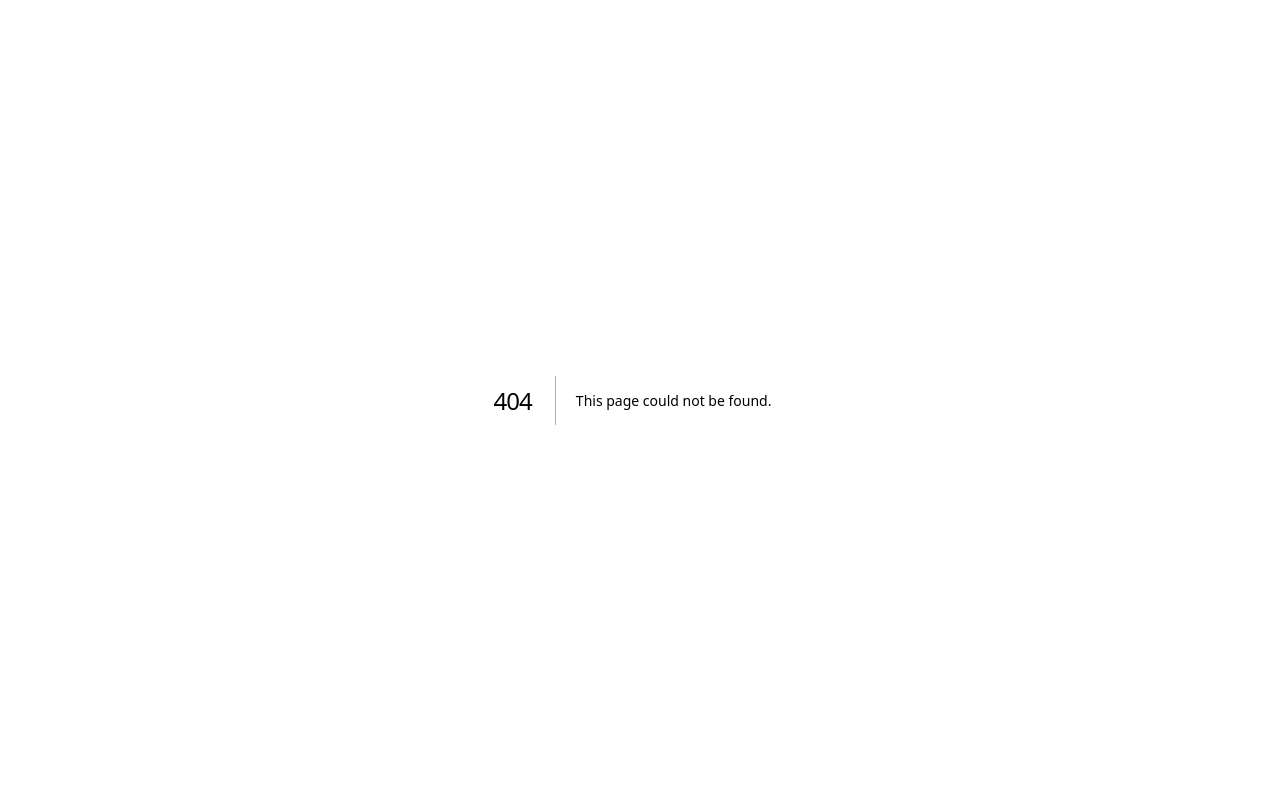
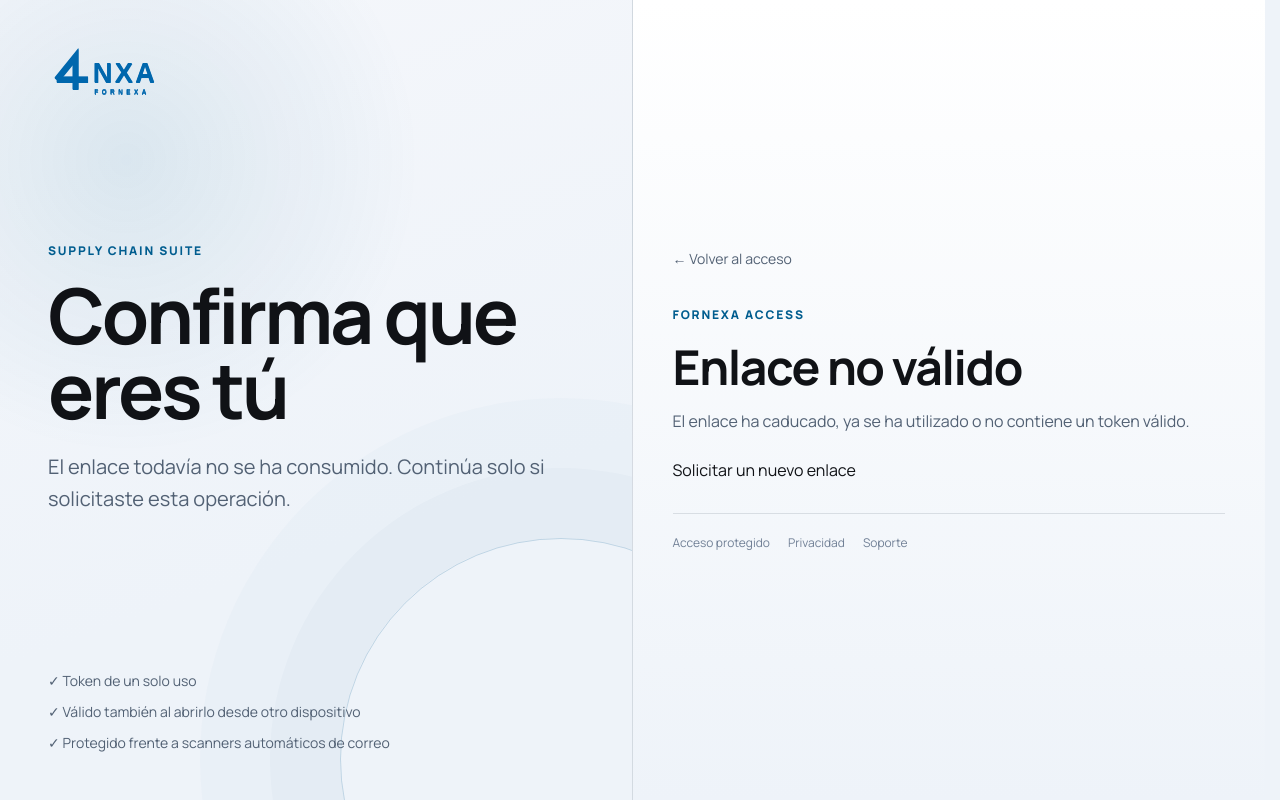
Before and after one commit to fragonh2-boop/Fornexa, a Next.js app: page /auth/verify in a window 1280 px wide. Before the commit this address had no page. Built offline with nearby package versions, Linux system fonts and the light colour scheme; no server answers.

Commit message:
fix(auth): require explicit recovery confirmation

```diff
--- /dev/null
+++ b/app/auth/verify/page.tsx
@@ -0,0 +1,59 @@
+import Link from "next/link";
+import { cookies } from "next/headers";
+import FornexaLogo from "@/app/components/FornexaLogo";
+import { parseAuthEmailFlow, RECOVERY_TOKEN_COOKIE } from "@/lib/auth-flow";
+
+export const dynamic = "force-dynamic";
+
+type VerifyPageProps = {
+  searchParams: Promise<{ flow?: string }>;
+};
+
+export default async function VerifyPage({ searchParams }: VerifyPageProps) {
+  const { flow: rawFlow } = await searchParams;
+  const flow = parseAuthEmailFlow(rawFlow);
+  const cookieStore = await cookies();
+  const hasPendingToken = Boolean(cookieStore.get(RECOVERY_TOKEN_COOKIE)?.value);
+  const firstAccess = flow === "first-access";
+
+  return (
+    <main className="auth-page" style={{ width: "100%", maxWidth: "100vw", overflowX: "hidden" }}>
+      <section className="auth-brand-panel" style={{ minWidth: 0 }}>
+        <Link href="/" className="auth-logo" aria-label="4NXA FORNEXA"><FornexaLogo /></Link>
+        <div className="auth-brand-copy">
+          <span className="card-kicker">SUPPLY CHAIN SUITE</span>
+          <h1>Confirma que eres tú</h1>
+          <p>El enlace todavía no se ha consumido. Continúa solo si solicitaste esta operación.</p>
+        </div>
+        <div className="auth-security-list">
+          <span>✓ Token de un solo uso</span>
+          <span>✓ Válido también al abrirlo desde otro dispositivo</span>
+          <span>✓ Protegido frente a scanners automáticos de correo</span>
+        </div>
+      </section>
+      <section className="auth-form-panel" style={{ minWidth: 0, width: "100%" }}>
+        <div className="auth-card" style={{ minWidth: 0, maxWidth: "100%" }}>
+          <div className="auth-top-links"><Link href="/login" className="auth-back">← Volver al acceso</Link></div>
+          <div className="auth-heading">
+            <span className="card-kicker">FORNEXA ACCESS</span>
+            <h2>{hasPendingToken ? (firstAccess ? "Activa tu acceso" : "Restablece tu contraseña") : "Enlace no válido"}</h2>
+            <p>{hasPendingToken
+              ? "Pulsa el botón para verificar el enlace y continuar de forma segura."
+              : "El enlace ha caducado, ya se ha utilizado o no contiene un token válido."}</p>
+          </div>
+          {hasPendingToken ? (
+            <form action="/auth/confirm" method="post">
+              <input type="hidden" name="flow" value={flow} />
+              <button className="auth-submit" type="submit">
+                {firstAccess ? "Verificar y crear contraseña" : "Verificar y continuar"}
+              </button>
+            </form>
+          ) : (
+            <Link className="auth-submit" href="/login">Solicitar un nuevo enlace</Link>
+          )}
+          <footer className="auth-footer"><span>Acceso protegido</span><span>Privacidad</span><span>Soporte</span></footer>
+        </div>
+      </section>
+    </main>
+  );
+}
--- a/lib/auth-flow.ts
+++ b/lib/auth-flow.ts
@@ -1,4 +1,6 @@
 export type AuthEmailFlow = "recover" | "first-access";
+
+export const RECOVERY_TOKEN_COOKIE = "fornexa_recovery_token";
 
 export function parseAuthEmailFlow(value: unknown): AuthEmailFlow {
   return value === "first-access" ? "first-access" : "recover";
@@ -6,6 +8,14 @@
 
 export function resetPasswordPath(flow: AuthEmailFlow) {
   return flow === "first-access" ? "/reset-password?firstAccess=1" : "/reset-password";
+}
+
+export function recoveryVerificationPath(flow: AuthEmailFlow) {
+  return flow === "first-access" ? "/auth/verify?flow=first-access" : "/auth/verify?flow=recover";
+}
+
+export function isSafeTokenHash(value: string | null | undefined) {
+  return Boolean(value && value.length <= 1024 && /^[A-Za-z0-9._~-]+$/.test(value));
 }
 
 export function safeInternalPath(value: string | null | undefined, fallback: string) {
```
Also changed, not shown: app/auth/confirm/route.ts (+53 -6 lines), 1 other file (tests, documents, lock files or other folders).
